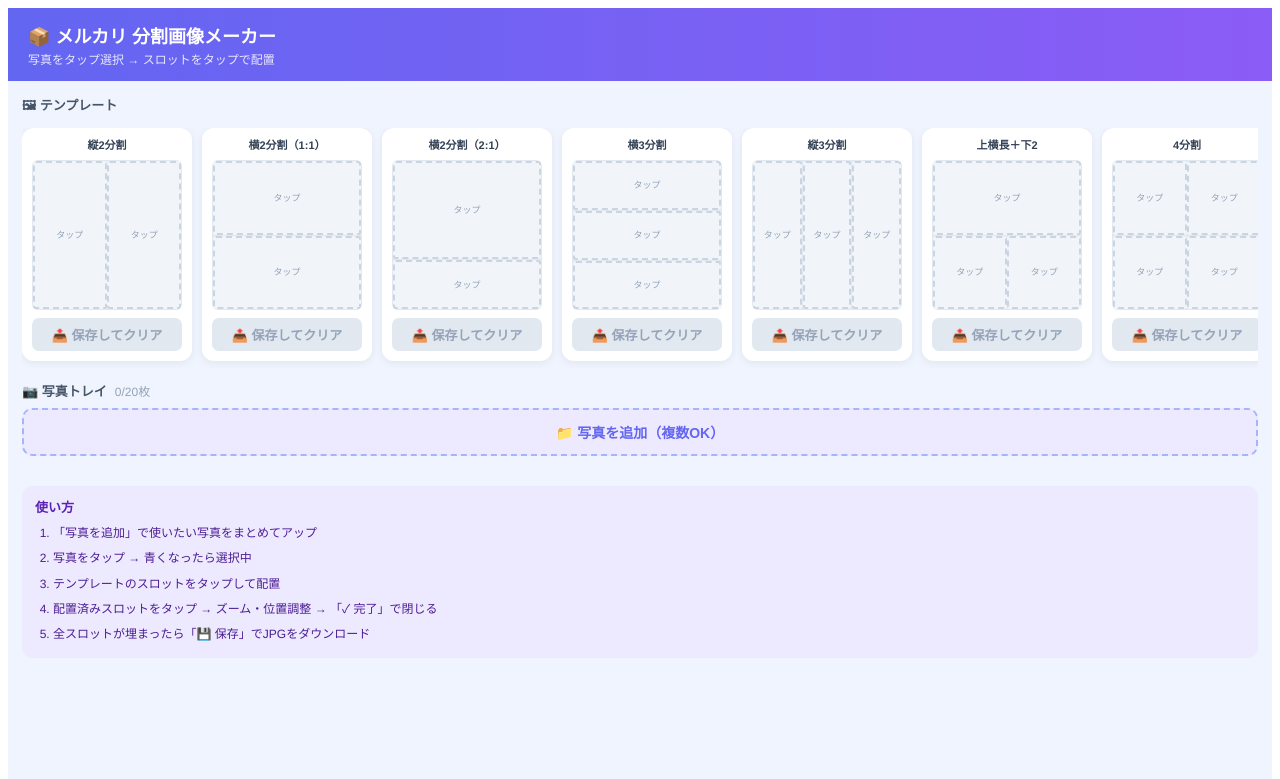
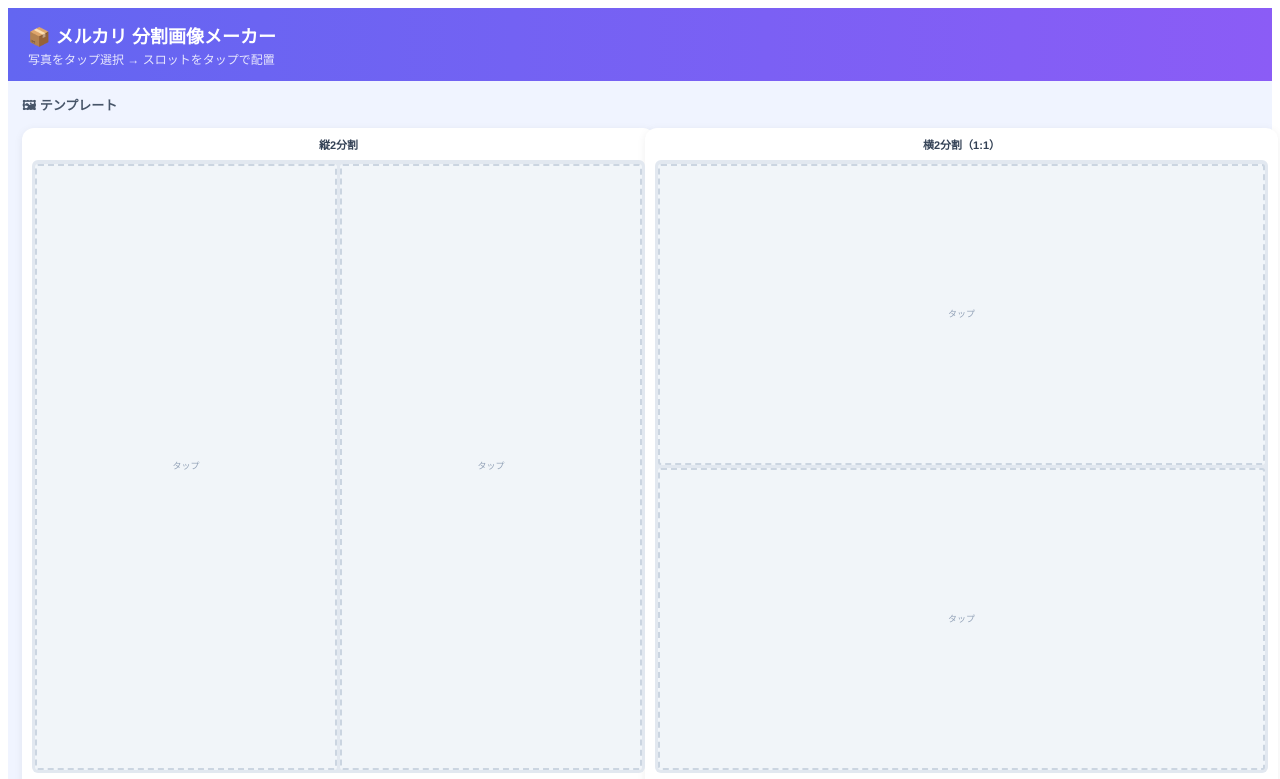
Before and after one commit to azu3150/mercari-collage, a React (Vite) app: page / in a window 1280 px wide. Shown: the top 779 px of the page. Built offline with nearby package versions, Linux system fonts and the light colour scheme.

Commit message:
Adjust overflow styles and update template layout

```diff
--- a/src/mercari-collage.jsx
+++ b/src/mercari-collage.jsx
@@ -168,7 +168,7 @@
         width: `${(slotDef.w/S)*100}%`, height: `${(slotDef.h/S)*100}%`,
         background: isSelecting ? "#dbeafe" : slot ? "transparent" : "#f1f5f9",
         border: isSelecting ? "2.5px dashed #3b82f6" : slot ? "2px solid transparent" : "2px dashed #cbd5e1",
-        borderRadius: 3, overflow: "hidden", cursor: "pointer",
+        borderRadius: 3, overflow: "visible", cursor: "pointer",
         boxSizing: "border-box",
         display: "flex", alignItems: "center", justifyContent: "center",
       }}
@@ -212,12 +212,12 @@
   return (
     <div style={{ background:"#fff", borderRadius:12, boxShadow:"0 2px 10px #0001",
       padding:10, display:"flex", flexDirection:"column", gap:8,
-      minWidth:150, maxWidth:175, flex:"0 0 auto" }}>
+      width:"100%", overflow:"visible" }}>
       <div style={{ fontWeight:700, fontSize:11, color:"#334155", textAlign:"center", lineHeight:1.3 }}>
         {tmpl.label}
       </div>
-      <div style={{ width:"100%", paddingBottom:"100%", position:"relative" }}>
-        <div style={{ position:"absolute", inset:0, background:"#e2e8f0", borderRadius:6, overflow:"hidden" }}>
+      <div style={{ width:"100%", paddingBottom:"100%", position:"relative", overflow:"visible" }}>
+        <div style={{ position:"absolute", inset:0, background:"#e2e8f0", borderRadius:6, overflow:"visible" }}>
           {tmpl.slots.map((sd, i) => (
             <SlotCell key={i} slotDef={sd} slot={slotValues[i]} slotIndex={i}
               templateId={tmpl.id} selectedImg={selectedImg}
@@ -389,55 +389,39 @@
             {(() => {
               const sd = controlTarget.slotDef;
               const slotRatio = sd ? sd.w / sd.h : 1;
-              // Large preview: show full image, overlay shows crop frame
-              // Preview height fixed at 260px, width = 100%
+              // Preview: image shown freely (no clipping), crop frame overlaid as border
+              // Frame fills the preview area at slot aspect ratio
+              const frameW = slotRatio >= 1 ? 100 : slotRatio * 100;
+              const frameH = slotRatio >= 1 ? (100 / slotRatio) : 100;
+              const frameLeft = (100 - frameW) / 2;
+              const frameTop = (100 - frameH) / 2;
               return (
                 <div style={{ marginBottom:14 }}>
                   <p style={{ color:"#a5b4fc", fontSize:11, marginBottom:6, textAlign:"center" }}>
-                    紫の枠内が保存される範囲です
+                    紫の枠内が保存される範囲 — スライダーで位置を合わせてください
                   </p>
-                  <div style={{ width:"100%", height:260, background:"#000",
-                    borderRadius:10, position:"relative", overflow:"hidden" }}>
-                    {/* Full image shown with objectFit:contain so nothing is clipped */}
-                    <img src={slot.src} alt=""
-                      style={{ position:"absolute", inset:0, width:"100%", height:"100%",
-                        objectFit:"contain", opacity:0.35 }} />
-                    {/* Crop frame: shows what portion will be saved */}
-                    {(() => {
-                      // frame dimensions relative to preview (260px tall, 100% wide)
-                      // frame aspect = slotRatio
-                      // if slotRatio >= 1: frame fills full width
-                      //   frame height = previewW / slotRatio
-                      // else: frame fills full height
-                      //   frame width = 260 * slotRatio
-                      const previewH = 260;
-                      // We'll use percentage-based frame
-                      // frame W% and H% of the 260px box
-                      const frameW = slotRatio >= 1 ? 100 : slotRatio * 100;
-                      const frameH = slotRatio >= 1 ? (100 / slotRatio) : 100;
-                      const frameLeft = (100 - frameW) / 2;
-                      const frameTop = (100 - frameH) / 2;
-                      return (
-                        <div style={{
-                          position:"absolute",
-                          left: `${frameLeft}%`, top: `${frameTop}%`,
-                          width: `${frameW}%`, height: `${frameH}%`,
-                          overflow:"hidden",
-                          border:"2px solid #818cf8",
-                          borderRadius:4,
-                        }}>
-                          {/* Image inside crop frame with adjustments applied */}
-                          <img src={slot.src} alt="" style={{
-                            position:"absolute",
-                            width: `${slot.zoom * 100}%`,
-                            height: `${slot.zoom * 100}%`,
-                            objectFit:"cover",
-                            top: `${(1 - slot.zoom) * 50 + slot.offsetY}%`,
-                            left: `${(1 - slot.zoom) * 50 + slot.offsetX}%`,
-                          }} />
-                        </div>
-                      );
-                    })()}
+                  {/* Outer: fixed height container, NO overflow hidden */}
+                  <div style={{ width:"100%", height:280, background:"#111",
+                    borderRadius:10, position:"relative", overflow:"visible" }}>
+                    {/* Image: full size, freely movable, no clipping */}
+                    <img src={slot.src} alt="" style={{
+                      position:"absolute",
+                      width: `${slot.zoom * frameW}%`,
+                      height: `${slot.zoom * frameH}%`,
+                      objectFit:"cover",
+                      top: `${frameTop + (1 - slot.zoom) * frameH / 2 + slot.offsetY * frameH / 100}%`,
+                      left: `${frameLeft + (1 - slot.zoom) * frameW / 2 + slot.offsetX * frameW / 100}%`,
+                      maxWidth:"none",
+                    }} />
+                    {/* Crop frame overlay — just the border, no clipping */}
+                    <div style={{
+                      position:"absolute",
+                      left:`${frameLeft}%`, top:`${frameTop}%`,
+                      width:`${frameW}%`, height:`${frameH}%`,
+                      border:"3px solid #818cf8",
+                      borderRadius:4, pointerEvents:"none",
+                      boxShadow:"0 0 0 9999px rgba(0,0,0,0.55)",
+                    }} />
                   </div>
                 </div>
               );
@@ -483,7 +467,7 @@
       {/* Templates */}
       <div style={{ padding:"14px 14px 6px" }} onClick={e => e.stopPropagation()}>
         <div style={{ fontWeight:700, fontSize:13, color:"#475569", marginBottom:10 }}>🖼 テンプレート</div>
-        <div style={{ display:"flex", gap:10, overflowX:"auto", paddingBottom:8 }}>
+        <div style={{ display:"grid", gridTemplateColumns:"1fr 1fr", gap:10 }}>
           {TEMPLATES.map(tmpl => (
             <TemplateCard key={tmpl.id} tmpl={tmpl} slotValues={slots[tmpl.id]}
               selectedImg={selectedImg} onSlotTap={handleSlotTap}
```
